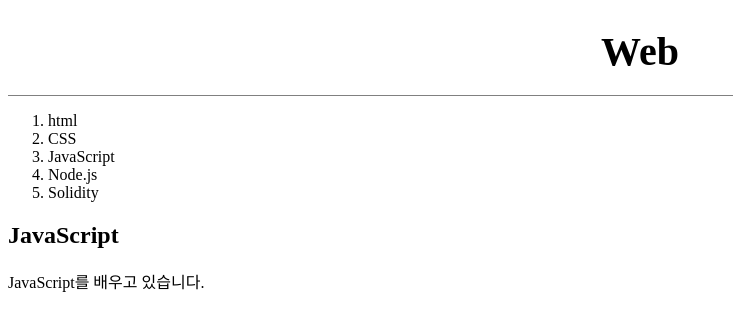
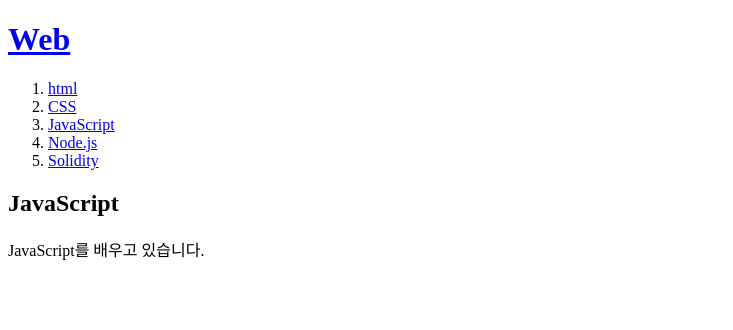
Before and after one commit to tkdans7589/html-study, a plain HTML site: page 3.html in a window 1280 px wide. Shown: the whole page, without its empty margins (0-733 px from the left). Drawn offline with Linux system fonts and the light colour scheme.

Commit message:
디자인 변경
css 파일 적용을 위한 디자인 변경

```diff
--- a/3.html
+++ b/3.html
@@ -3,19 +3,6 @@
   <head>
     <meta charset="utf-8">
     <title>Web - JavaScript </title>
-    <style>
-    a {
-      color:black;
-      text-decoration: none;
-    }
-    h1 {
-      font-size: 40px;
-      text-align: center;
-      border-bottom:1px solid gray;
-      margin:0;
-      padding:20px;
-    }
-    </style>
   </head>
   <body>
     <h1><a href="index.html">Web</a></h1>
```
Also changed, not shown: 1.html (+0 -19 lines), 4.html (+0 -13 lines), 5.html (+0 -13 lines).
